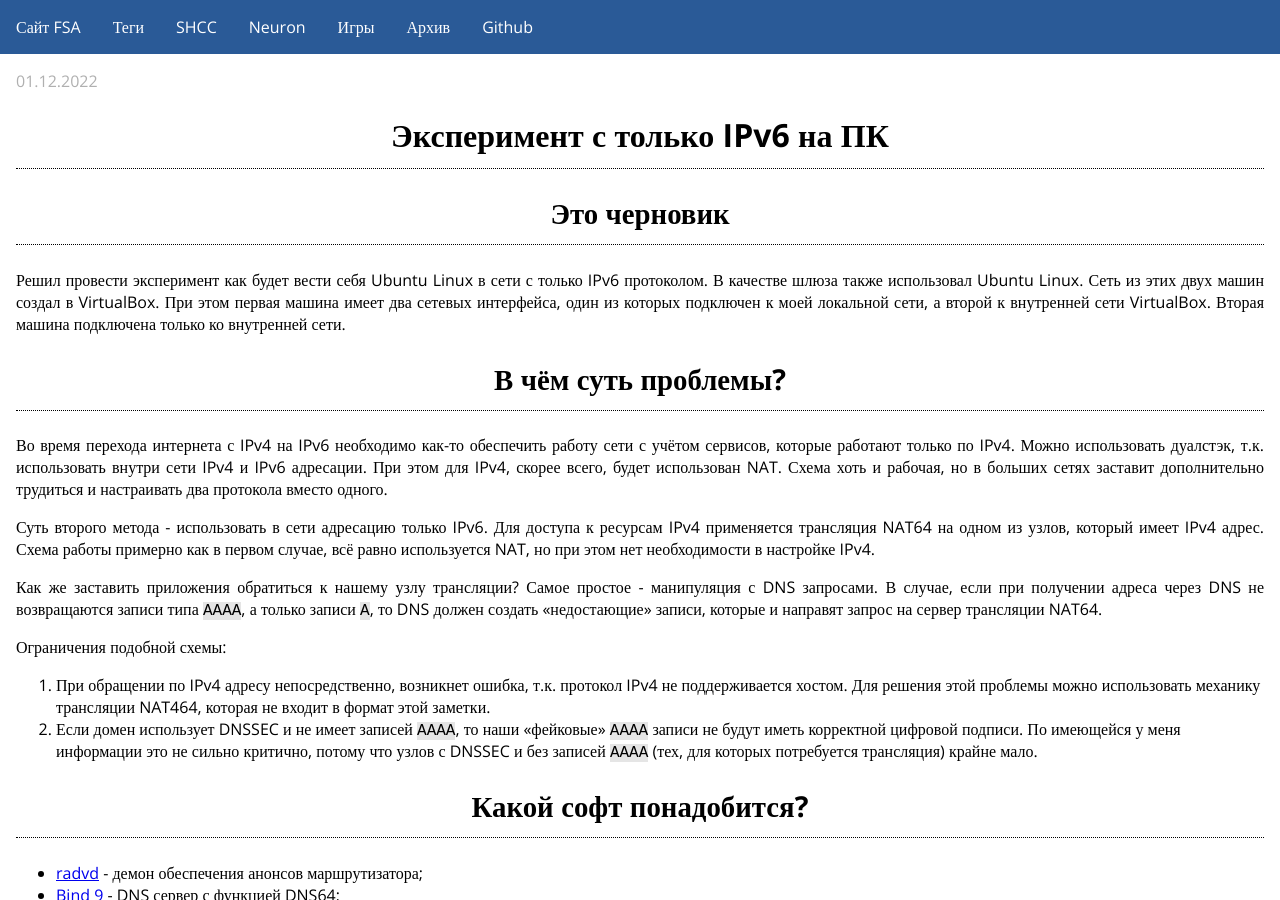
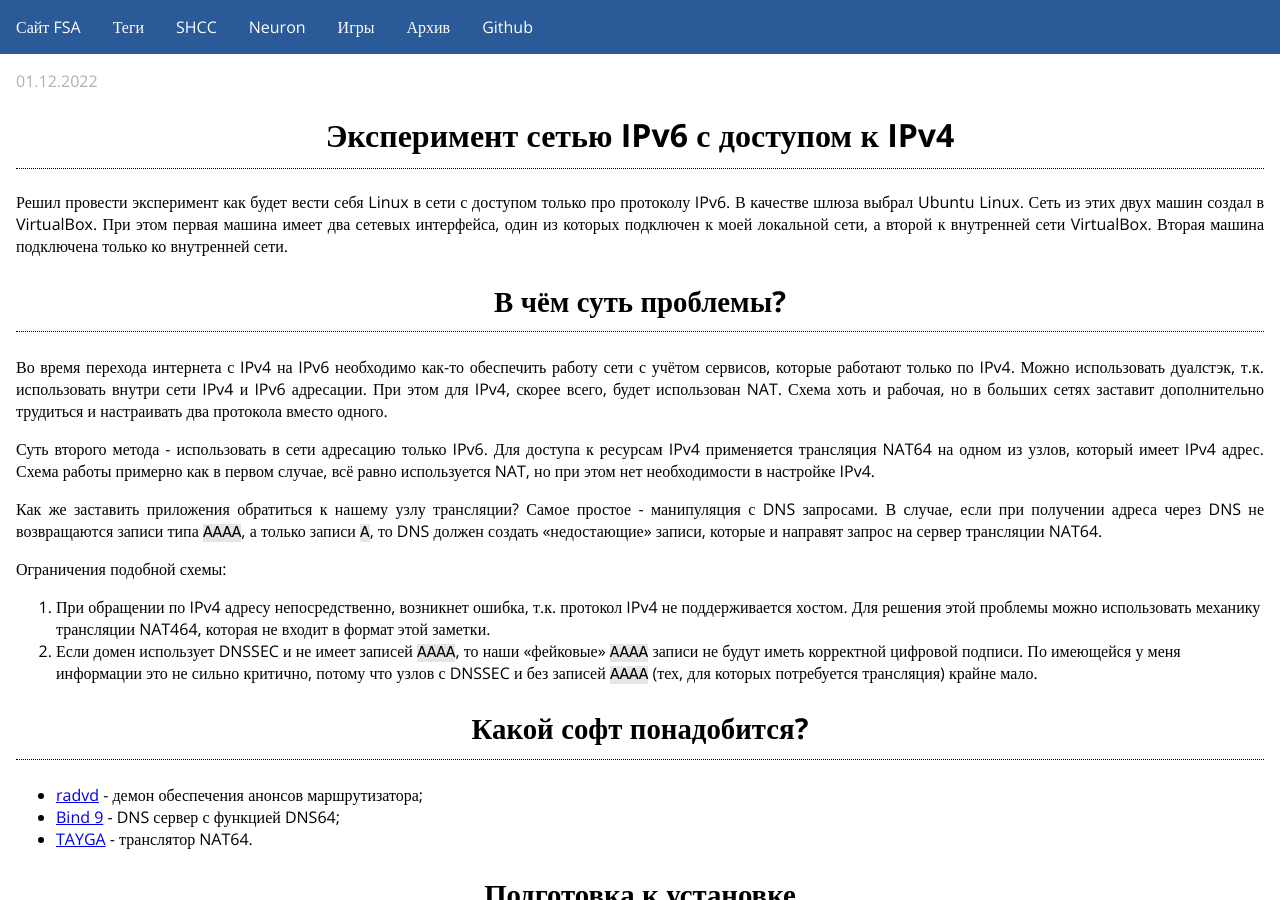
Before and after one commit to fsa/site, a Jekyll site: the page built from _posts/2022-12-01-nat64-dns64.md, in a window 1280 px wide and 900 px high. Built offline with Jekyll 4.4.1, drawn with Linux system fonts in a browser that asks for light colours.

Commit message:
NAT64: изменены заговлоки, описание и преамбула

```diff
--- a/_posts/2022-12-01-nat64-dns64.md
+++ b/_posts/2022-12-01-nat64-dns64.md
@@ -1,13 +1,11 @@
 ---
 layout: post
-title: Эксперимент с только IPv6 на ПК
+title: Эксперимент сетью IPv6 с доступом к IPv4
 date: 2022-12-01 01:00:00 +0700
 tags: [IPv6, NAT64, Bind, DNS, TAYGA, radvd]
-excerpt: Решил провести эксперимент как будет вести себя Linux в сети с только IPv6 протоколом. В качестве шлюза также использовал Linux.
+excerpt: Решил провести эксперимент построением сети IPv6, которая имеет доступ к ресурсам сети, которые доступны только по IPv4.
 ---
-## Это черновик
-
-Решил провести эксперимент как будет вести себя Ubuntu Linux в сети с только IPv6 протоколом. В качестве шлюза также использовал Ubuntu Linux. Сеть из этих двух машин создал в VirtualBox. При этом первая машина имеет два сетевых интерфейса, один из которых подключен к моей локальной сети, а второй к внутренней сети VirtualBox. Вторая машина подключена только ко внутренней сети.
+Решил провести эксперимент как будет вести себя Linux в сети с доступом только про протоколу IPv6. В качестве шлюза выбрал Ubuntu Linux. Сеть из этих двух машин создал в VirtualBox. При этом первая машина имеет два сетевых интерфейса, один из которых подключен к моей локальной сети, а второй к внутренней сети VirtualBox. Вторая машина подключена только ко внутренней сети.
 
 ## В чём суть проблемы?
 
```
